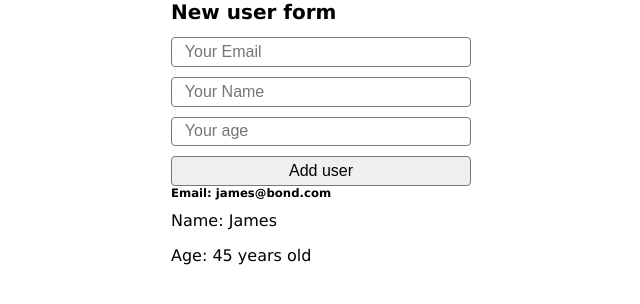
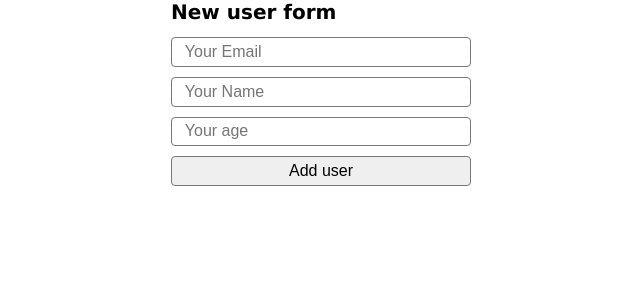
Before and after one commit to MariusCodeAcademy/feu5_10_JS_objects_form_submit_validation, a plain HTML site: page index.html in a window 1280 px wide. Shown: the whole page, without its empty margins (79-719 px from the left). Drawn offline with Linux system fonts and the light colour scheme.

Commit message:
commment

```diff
--- a/index.html
+++ b/index.html
@@ -28,11 +28,11 @@
 
     <div id="app">
 
-      <div class="oneUser">
+      <!-- <div class="oneUser">
         <h3>Email: james@bond.com</h3>
         <p>Name: James</p>
         <p>Age: 45 years old</p>
-      </div>
+      </div> -->
 
     </div>
 
```
